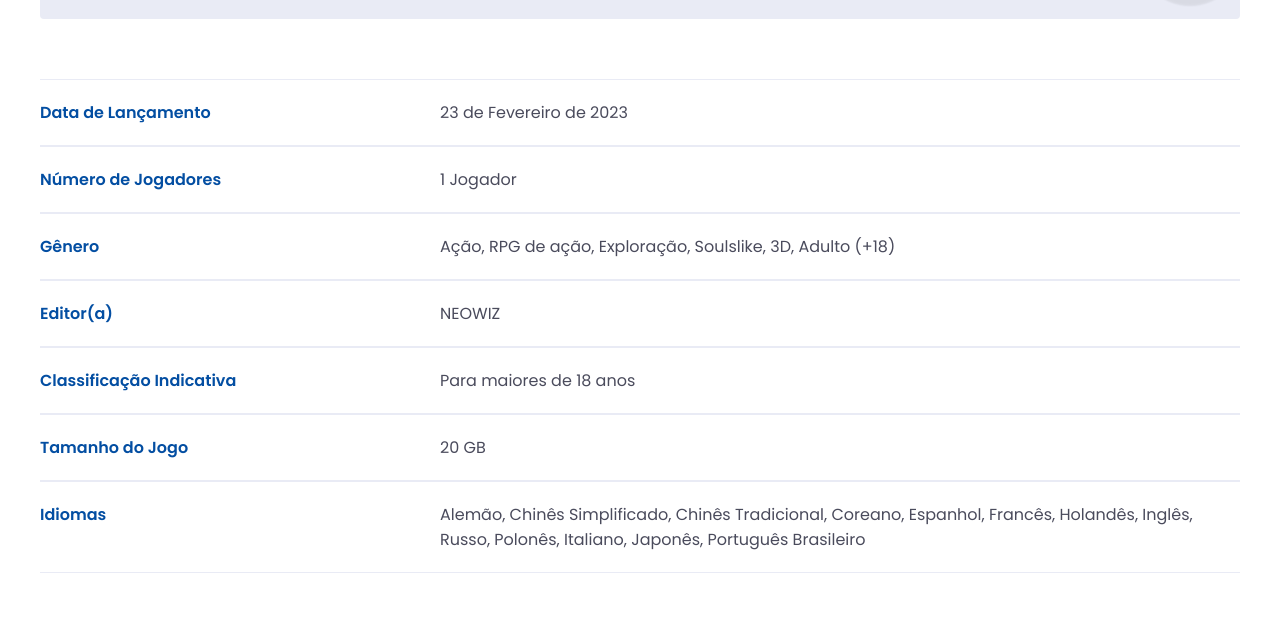
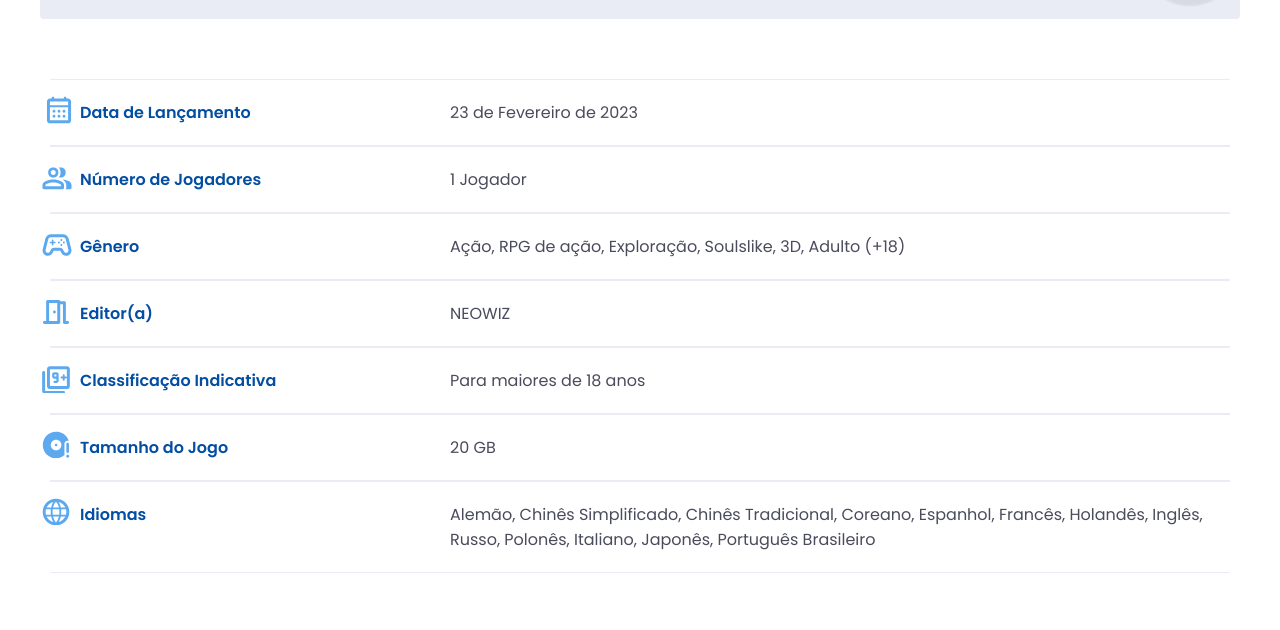
Before and after one commit to anasander/iguana-games, a plain HTML site: page lies-of-p.html in a window 1280 px wide. Shown: the part 760-1390 px from the top of the page. Drawn offline with Linux system fonts and the light colour scheme.

Commit message:
pagina-jogo final

```diff
--- a/css/pagina-jogo.css
+++ b/css/pagina-jogo.css
@@ -126,7 +126,7 @@
 }
 
 .pagina-jogo-espec {
-  margin: 60px 0;
+  margin: 60px 10px;
 }
 
 .pagina-jogo-grid {
@@ -134,11 +134,10 @@
   grid-template-columns: 400px 1fr;
 }
 
-.pagina-jogo-grid p {
+.pagina-jogo-grid {
   border: solid 1px var(--color-g-1);
   border-left: none;
   border-right: none;
-
   padding: 20px 0;
 }
 
@@ -152,6 +151,109 @@
   font-weight: 400;
   font-size: 1rem;
   color: var(--color-g-7);
+}
+
+.calendario {
+  margin-left: 30px;
+  position: relative;
+}
+
+.calendario::before {
+  content: "";
+  width: 26px;
+  height: 28px;
+  background: url(/img/icons/svg/calendar.svg) no-repeat;
+  position: absolute;
+  left: -34px;
+  top: -4px;
+}
+
+.jogadores {
+  margin-left: 30px;
+  position: relative;
+}
+
+.jogadores::before {
+  content: "";
+  width: 30px;
+  height: 27px;
+  background: url(/img/icons/svg/players.svg) no-repeat;
+  position: absolute;
+  left: -38px;
+}
+
+.genero {
+  margin-left: 30px;
+  position: relative;
+}
+
+.genero::before {
+  content: "";
+  width: 30px;
+  height: 27px;
+  background: url(/img/icons/svg/controls.svg) no-repeat;
+  position: absolute;
+  left: -38px;
+}
+
+.editor {
+  margin-left: 30px;
+  position: relative;
+}
+
+.editor::before {
+  content: "";
+  width: 30px;
+  height: 27px;
+  background: url(/img/icons/svg/editor.svg) no-repeat;
+  position: absolute;
+  left: -38px;
+  top: -2px;
+}
+
+.classificacao {
+  margin-left: 30px;
+  position: relative;
+}
+
+.classificacao::before {
+  content: "";
+  width: 30px;
+  height: 27px;
+  background: url(/img/icons/svg/classificacao.svg) no-repeat;
+  position: absolute;
+  left: -38px;
+  top: -2px;
+}
+
+.tamanho {
+  margin-left: 30px;
+  position: relative;
+}
+
+.tamanho::before {
+  content: "";
+  width: 30px;
+  height: 27px;
+  background: url(/img/icons/svg/size.svg) no-repeat;
+  position: absolute;
+  left: -38px;
+  top: -4px;
+}
+
+.idiomas {
+  margin-left: 30px;
+  position: relative;
+}
+
+.idiomas::before {
+  content: "";
+  width: 30px;
+  height: 27px;
+  background: url(/img/icons/svg/idioma.svg) no-repeat;
+  position: absolute;
+  left: -38px;
+  top: -4px;
 }
 
 @media (max-width: 1200px) {
@@ -171,12 +273,19 @@
   .pagina-jogo-detalhe {
     margin-top: 20px;
   }
+  .pagina-jogo-tudo {
+    margin-left: 0px;
+  }
+}
+
+@media (max-width: 850px) {
+  .pagina-jogo-bg {
+    background: linear-gradient(180deg, #15181d 0%, #1669a5 100%);
+    box-shadow: inset 0 -1200px var(--color-w);
+  }
 }
 
 @media (max-width: 700px) {
-  .pagina-jogo-tudo {
-    margin-left: 0px;
-  }
   .pagina-jogo-conteudo {
     display: flex;
     flex-wrap: wrap;
@@ -217,3 +326,15 @@
     margin-top: 20px;
   }
 }
+
+@media (max-width: 600px) {
+  .pagina-jogo-espec {
+    margin: 30px 10px;
+  }
+  .pagina-jogo-grid {
+    grid-template-columns: 1fr;
+  }
+  .pagina-jogo-grid p:first-child {
+    margin-bottom: 12px;
+  }
+}
--- a/lies-of-p.html
+++ b/lies-of-p.html
@@ -96,11 +96,11 @@
                     <p>23 de Fevereiro de 2023</p>
                 </div>
                 <div class="pagina-jogo-grid">
-                    <p class="controle">Número de Jogadores</p>
+                    <p class="jogadores">Número de Jogadores</p>
                     <p>1 Jogador</p>
                 </div>
                 <div class="pagina-jogo-grid">
-                    <p>Gênero</p>
+                    <p class="genero">Gênero</p>
                     <p>Ação, RPG de ação, Exploração, Soulslike, 3D, Adulto (+18)</p>
                 </div>
                 <div class="pagina-jogo-grid">
```
Also changed, not shown: img/icons/svg/calendar.svg (added), img/icons/svg/classificacao.svg (added), img/icons/svg/controls.svg (added), img/icons/svg/editor.svg (added), img/icons/svg/idioma.svg (added), img/icons/svg/players.svg (added), img/icons/svg/size.svg (added).
